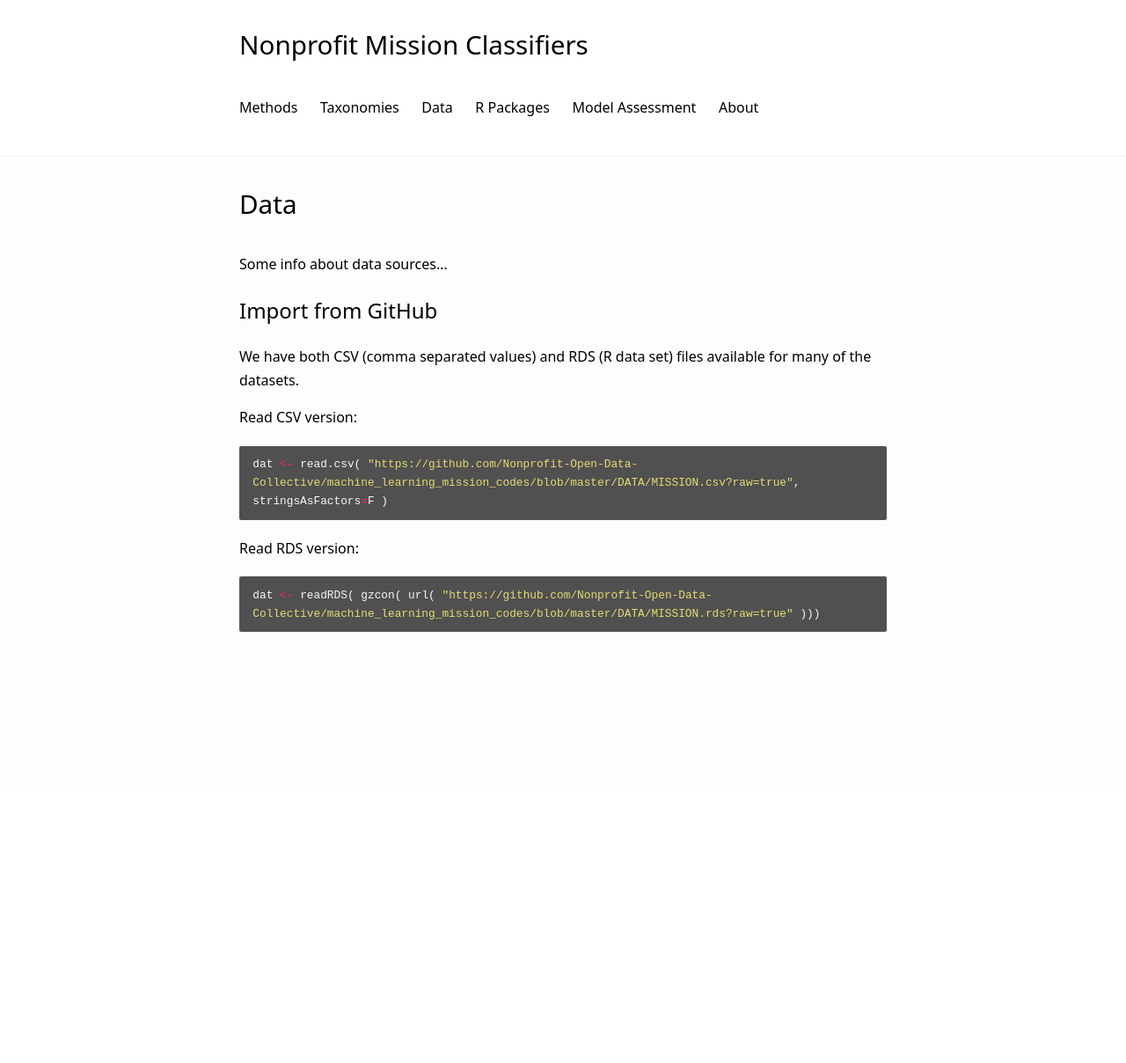
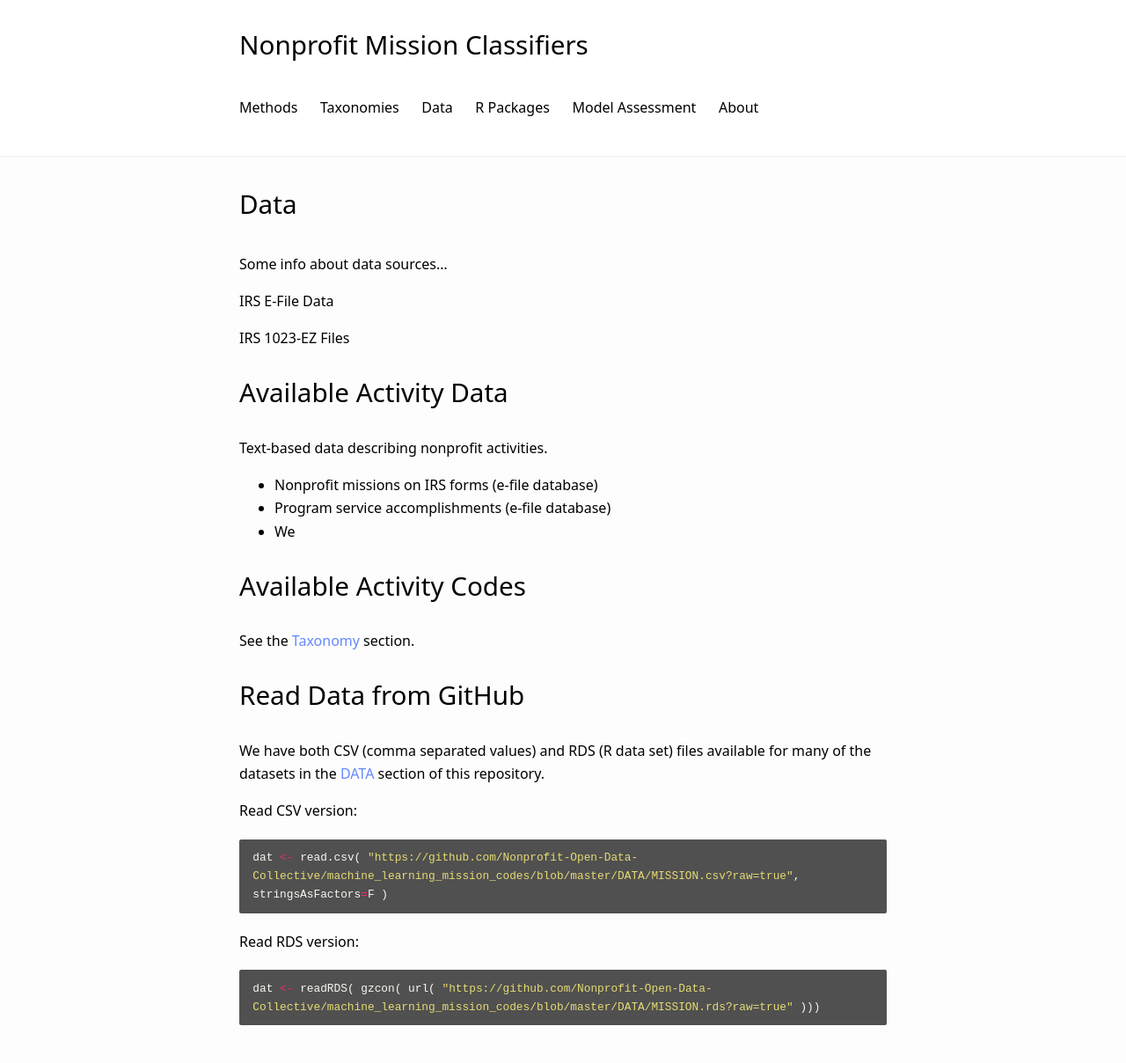
Before and after one commit to Nonprofit-Open-Data-Collective/machine_learning_mission_codes, a Jekyll site: the page built from docs/data.md, in a window 1280 px wide. Shown: the whole page at 88% size. Built offline with Jekyll 4.4.1, drawn with Linux system fonts in a browser that asks for light colours; our own code applies the rules of GitHub Pages for plain Markdown files; before the commit the page ends 900 px from its top, so only the background shows below that.

Commit message:
Update data.md

```diff
--- a/docs/data.md
+++ b/docs/data.md
@@ -4,10 +4,26 @@ title: "Data"
 
 Some info about data sources...
 
+IRS E-File Data
 
-## Import from GitHub
+IRS 1023-EZ Files
 
-We have both CSV (comma separated values) and RDS (R data set) files available for many of the datasets.
+# Available Activity Data
+
+Text-based data describing nonprofit activities.
+
+* Nonprofit missions on IRS forms (e-file database)
+* Program service accomplishments (e-file database)
+* We
+
+# Available Activity Codes
+
+See the [Taxonomy](https://nonprofit-open-data-collective.github.io/machine_learning_mission_codes/taxonomies/) section.
+
+
+# Read Data from GitHub
+
+We have both CSV (comma separated values) and RDS (R data set) files available for many of the datasets in the [DATA](https://github.com/Nonprofit-Open-Data-Collective/machine_learning_mission_codes/tree/master/DATA) section of this repository.
 
 Read CSV version:
 
```
